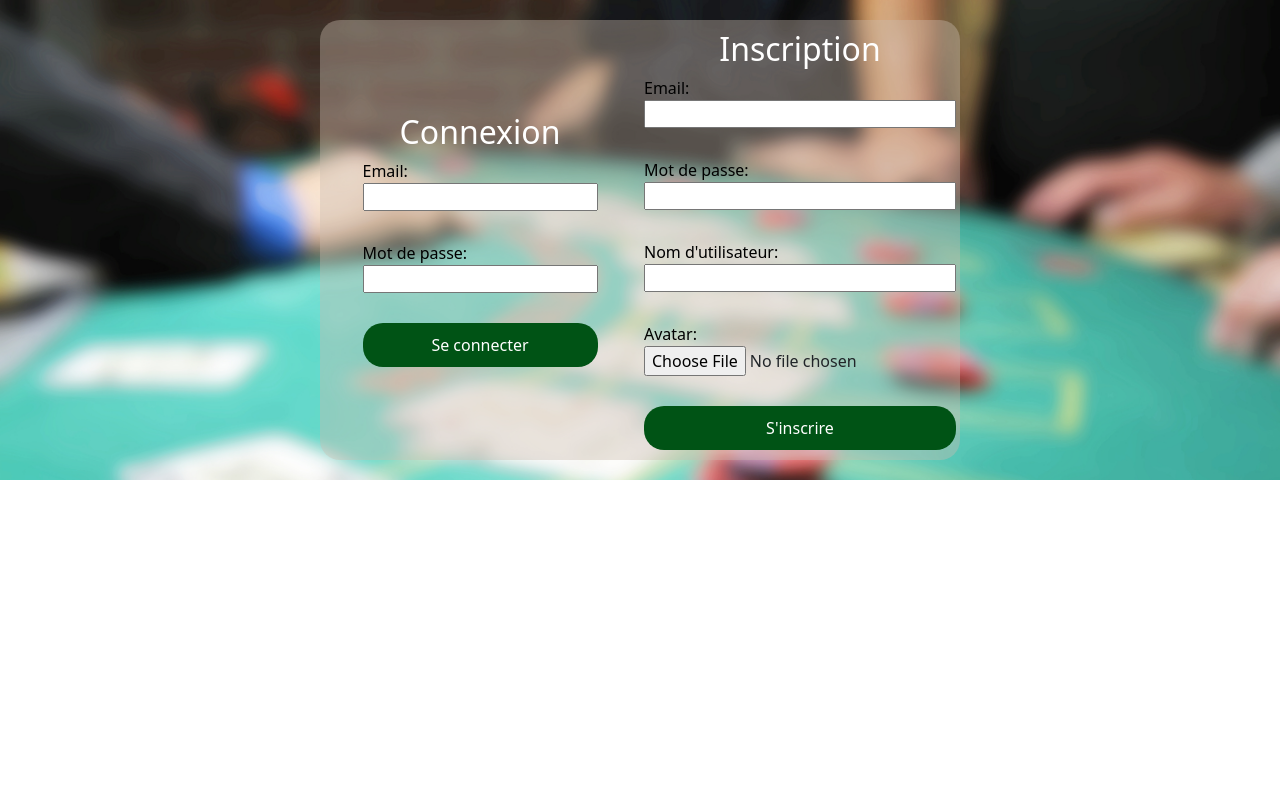
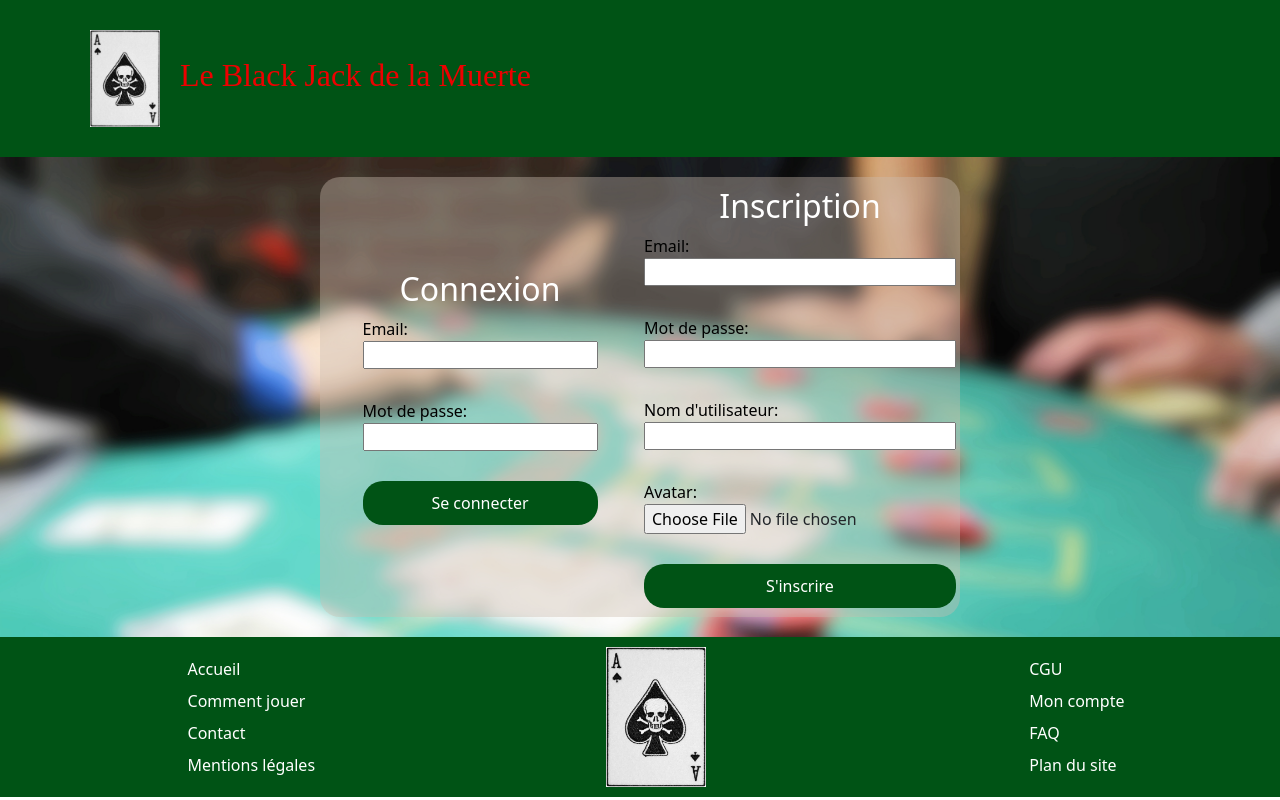
Before and after one commit to LDDW/APP_BLACKJACK, a React (Create React App) app in the folder src_front/: page /auth in a window 1280 px wide. Built offline with nearby package versions, Linux system fonts and the light colour scheme.

Commit message:
petit commit

```diff
--- a/src_front/src/components/front/Authentication/Auth.tsx
+++ b/src_front/src/components/front/Authentication/Auth.tsx
@@ -1,11 +1,14 @@
 import React from "react";
 import { Link } from "react-router-dom";
 import "../App.css";
+import Header from "../Header";
+import Footer from "../Footer";
 
 import LoginForm from "./LoginForm";import SignupForm from "./SignUpForm";
 
 const Auth = () => {
-  return (
+  return ( <>
+    <Header />
     <main>
         <section id="auth">
             <div className="login">
@@ -19,6 +22,8 @@ const Auth = () => {
             </div>
         </section>
     </main>
+    <Footer />
+    </>
   );
 };
 
```
